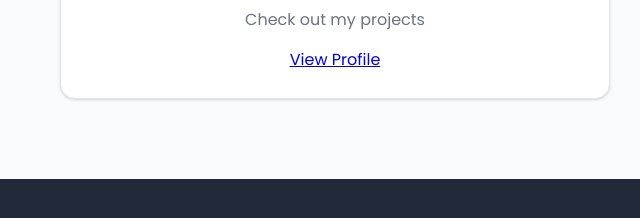
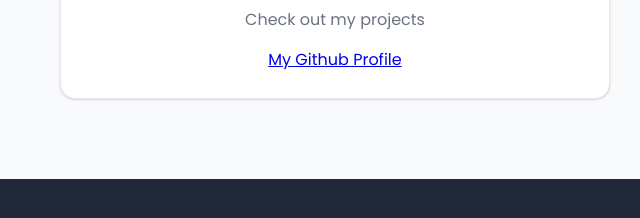
Before and after one commit to ofwonogodwin/MyPortifolio, a plain HTML site: page index.html in a window 1280 px wide. Shown: the part 4262-4480 px from the top of the page, 0-640 px from the left. Drawn offline with Linux system fonts and the light colour scheme.

Commit message:
Plugged In The links of the Socials of Linked In And Github

```diff
--- a/index.html
+++ b/index.html
@@ -255,7 +255,7 @@
                         </div>
                         <h3>GitHub</h3>
                         <p>Check out my projects</p>
-                        <a href="#" class="https://github.com/ofwonogodwin">View Profile</a>
+                        <a href="#" class="https://github.com/ofwonogodwin">My Github Profile</a>
                     </div>
                 </div>
                 <div class="contact-cta">
```
